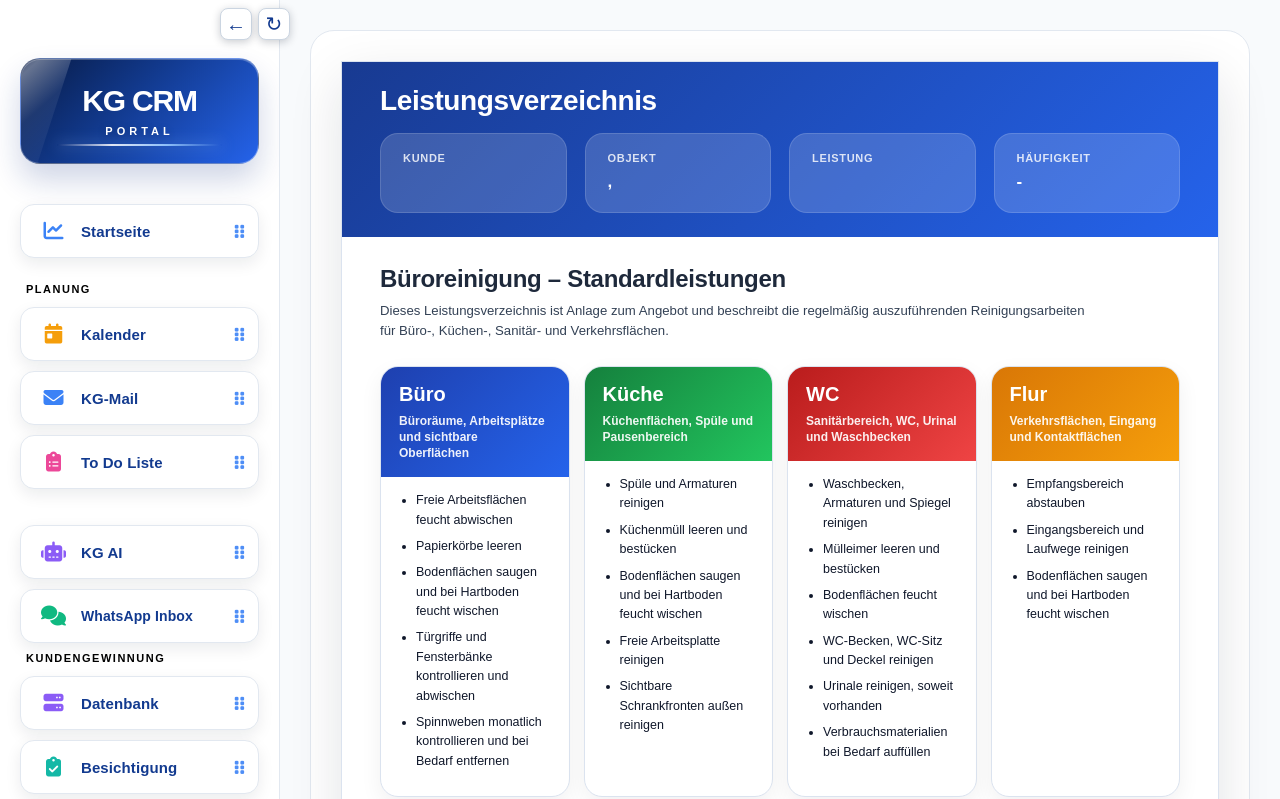
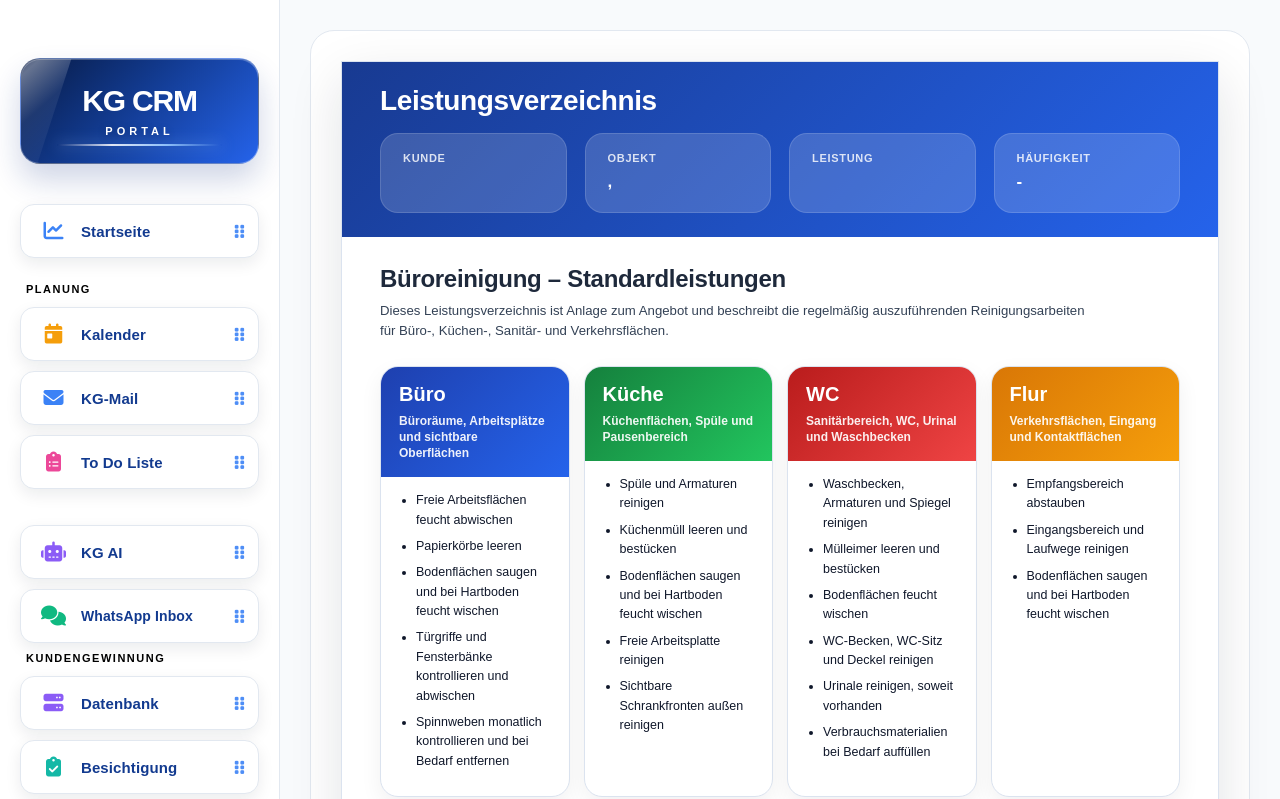
Before and after one commit to kg-portal/kg-portal, a Flask app: page /leistungsverzeichnis in a window 1280 px wide. Shown: the top 799 px of the page. Run offline with Flask 3, Linux system fonts and the light colour scheme; the visitor is signed in with stand-in values (Sample User, id 1); parts of the project's set-up code (start-up, migrations or seed data) failed here and were passed over.

Commit message:
Revert back and refresh button changes

```diff
--- a/templates/base.html
+++ b/templates/base.html
@@ -774,9 +774,6 @@
                 overflow:hidden !important;
             }
         }
-
-        .kg-float-nav{position:fixed;left:calc(var(--kg-sidebar-width) + 12px);top:10px;display:flex;gap:8px;z-index:100000;pointer-events:auto}
-        .kg-float-nav button{width:34px;height:34px;border:1px solid #dbe3ef;border-radius:9px;background:#fff;color:#123a8f;display:flex;align-items:center;justify-content:center;cursor:pointer;box-shadow:0 4px 12px rgba(15,23,42,.18);font-size:14px;padding:0;margin:0}
     </style>
 </head>
 <body class="kg-portal-body">
@@ -973,14 +970,5 @@ document.addEventListener('DOMContentLoaded', function () {
 });
 </script>
 
-
-<div class="kg-float-nav" style="position:fixed!important;left:220px!important;top:8px!important;display:flex!important;gap:6px!important;z-index:2147483647!important;visibility:visible!important;opacity:1!important;">
-    <button type="button" title="Zurück" aria-label="Zurück"
-      style="width:32px!important;height:32px!important;display:block!important;border:1px solid #cbd5e1!important;border-radius:8px!important;background:#fff!important;color:#123a8f!important;font-size:20px!important;line-height:28px!important;padding:0!important;margin:0!important;cursor:pointer!important;box-shadow:0 2px 8px rgba(15,23,42,.22)!important;"
-      onclick="if(history.length>1){history.back()}else{location.href='/'}">←</button>
-    <button type="button" title="Neu laden" aria-label="Neu laden"
-      style="width:32px!important;height:32px!important;display:block!important;border:1px solid #cbd5e1!important;border-radius:8px!important;background:#fff!important;color:#123a8f!important;font-size:20px!important;line-height:28px!important;padding:0!important;margin:0!important;cursor:pointer!important;box-shadow:0 2px 8px rgba(15,23,42,.22)!important;"
-      onclick="location.reload()">↻</button>
-</div>
 </body>
 </html>
```
